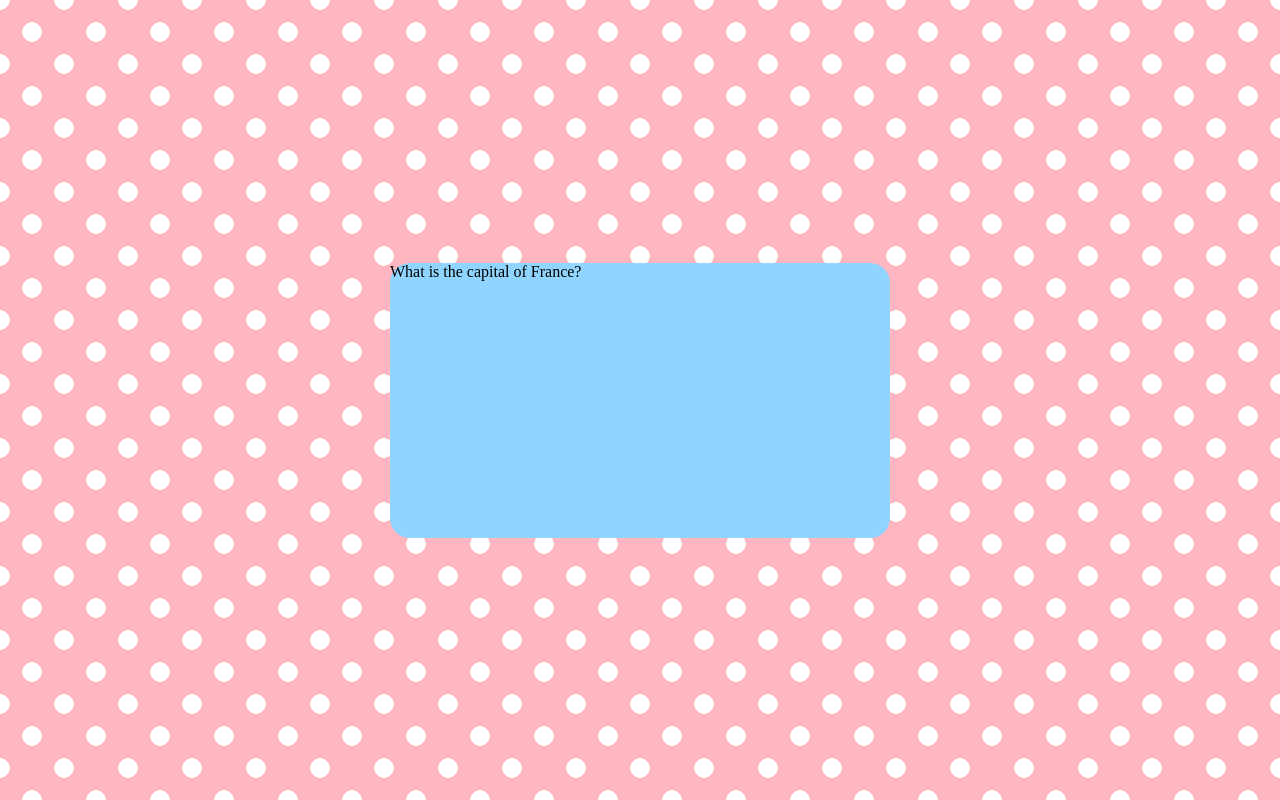
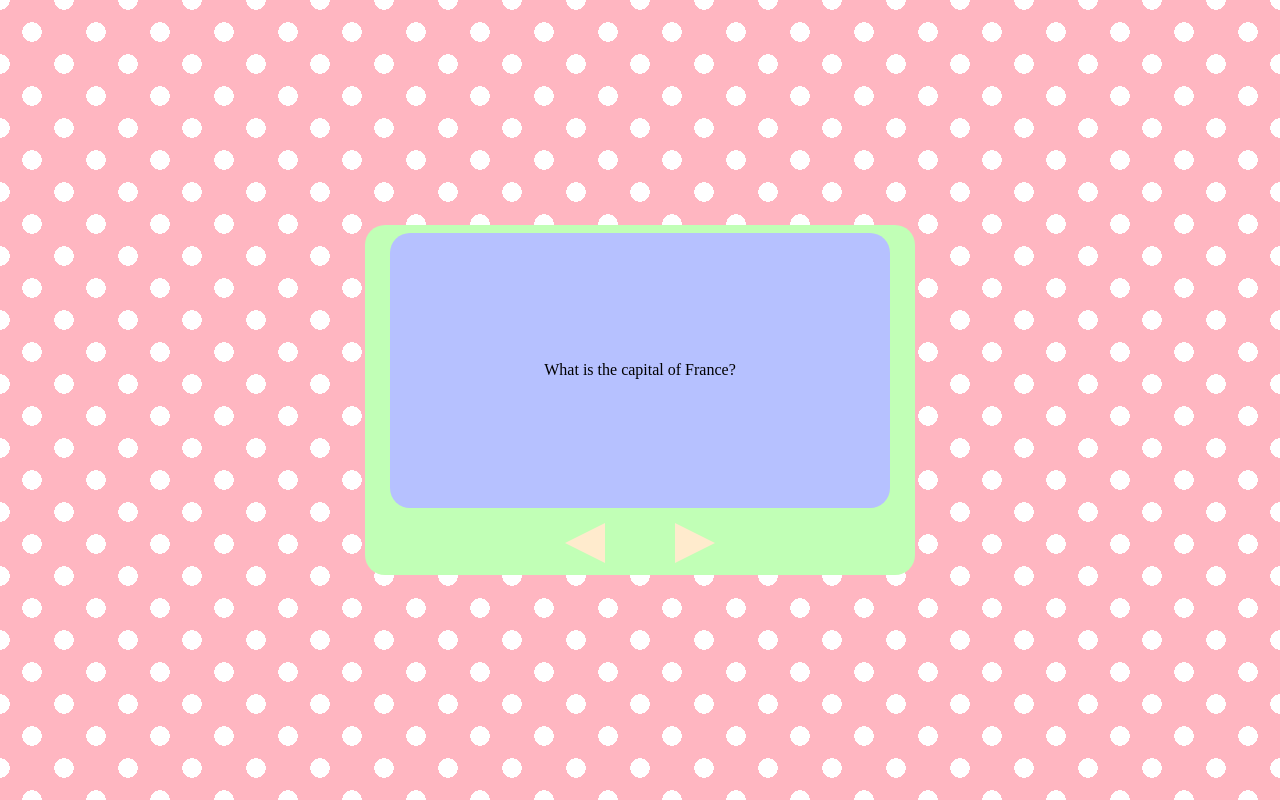
Before and after one commit to hanekawatsubasasuperfan/quiz-taking-app, a React (Vite) app in the folder react-ts-vite-app/: page /quiz in a window 1280 px wide. Built offline with nearby package versions, Linux system fonts and the light colour scheme.

Commit message:
Working on switching between questions, so far the UI has been completed.

```diff
--- a/react-ts-vite-app/src/Components/Quiz/Quiz.styles.tsx
+++ b/react-ts-vite-app/src/Components/Quiz/Quiz.styles.tsx
@@ -19,13 +19,14 @@ export const Wrapper = styled.div`
 `;
 
 export const QuizContainer = styled.div`
-    background-color: #90D5FF;
+    background-color: #c1ffb6;
     width:550px;
     height:350px;
     border-radius: 20px;
     display: flex;
     align-items: center;
     justify-content: center;
+    flex-direction: column;
 `;
 
 export const QuizComponent = styled.div`
@@ -37,8 +38,13 @@ export const QuizComponent = styled.div`
 export const Question = styled.div`
     width: 100%;
     height: 100%;
-    background-color: #90D5FF;
+    //b6c1ff
+    //90D5FF
+    background-color: #b6c1ff;
     border-radius: 20px;
+    display: flex;
+    align-items: center;
+    justify-content: center;
 
 `;
 export const Answer = styled.div`
@@ -46,4 +52,33 @@ export const Answer = styled.div`
     height: 100%;
     background-color: white;
     border-radius: 20px;
+    display: flex;
+    align-items: center;
+    justify-content: center;
 `;
+
+export const ButtonContainer = styled.div`
+    width: 150px;
+    height:50px;
+    margin-top: 10px;
+    display: flex;
+    align-items: center;
+    justify-content: center;
+    justify-content: space-between;
+`;
+
+export const Backward = styled.div`
+    width: 0;
+    height: 0;
+    border-top: 20px solid transparent;
+    border-right: 40px solid blanchedalmond;
+    border-bottom: 20px solid transparent;
+`;
+
+export const Forward = styled.div`
+    width: 0;
+    height: 0;
+    border-top: 20px solid transparent;
+    border-left: 40px solid blanchedalmond;
+    border-bottom: 20px solid transparent;
+`;
--- a/react-ts-vite-app/src/Components/Quiz/index.tsx
+++ b/react-ts-vite-app/src/Components/Quiz/index.tsx
@@ -1,23 +1,44 @@
 /* eslint-disable @typescript-eslint/no-unused-vars */
-import {Wrapper, QuizContainer, QuizComponent, Question, Answer} from './Quiz.styles';
+import {Wrapper, QuizComponent, Question, Answer, ButtonContainer, QuizContainer, Backward, Forward} from './Quiz.styles';
 import {useState} from 'react';
+
+interface Data{
+    question:string;
+    answer:string;
+    index:number;
+  }
+  const questions: Data[]  = [
+    {question: 'What is the capital of France?', answer: 'Paris', index: 0,},
+    {question: 'What is the capital of China?', answer: 'Beijing', index: 1},
+    {question: 'What is the capital of Canada?', answer: 'Ottawa', index: 2},
+  ]
 
 export default function Quiz() {
   const [isFlipped, setIsFlipped] = useState(false);
+  const [index, setIndex] = useState(0);
+  const [question, setQuestion] = useState(questions[index].question);
+  const [answer, setAnswer] = useState(questions[index].answer);
+
+
+
 
   function handleFlip() {
-    console.log('clicked');
     setIsFlipped(!isFlipped);
   }
 
   return (
       <Wrapper>
-        {/* <QuizContainer> */}
+
+        <QuizContainer>
           <QuizComponent onClick={handleFlip} style={{ transform: isFlipped ? 'rotateY(180deg)' : 'rotateY(0deg)', transition: 'transform 0.6s' }}>
-            {!isFlipped && <Question>What is the capital of France?</Question>}
-            {isFlipped && <Answer style={{transform: 'rotateY(180deg)'}}>Paris</Answer>}
+            {!isFlipped && <Question>{question}</Question>}
+            {isFlipped && <Answer style={{transform: 'rotateY(180deg)'}}>{answer}</Answer>}
           </QuizComponent>
-        {/* </QuizContainer> */}
+          <ButtonContainer>
+            <Backward/>
+            <Forward/>
+          </ButtonContainer>
+        </QuizContainer>
       </Wrapper>
     )
 }
```
